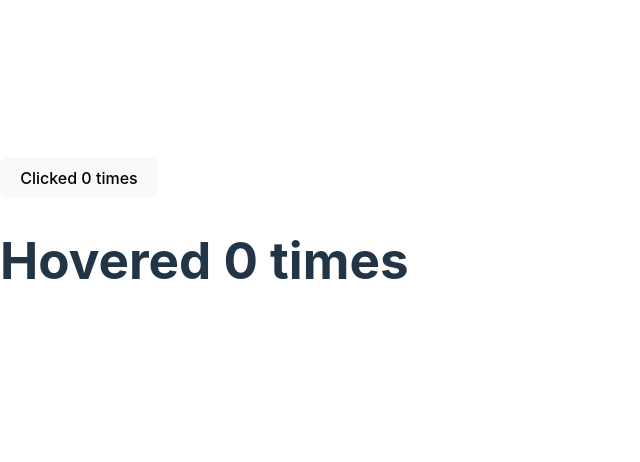
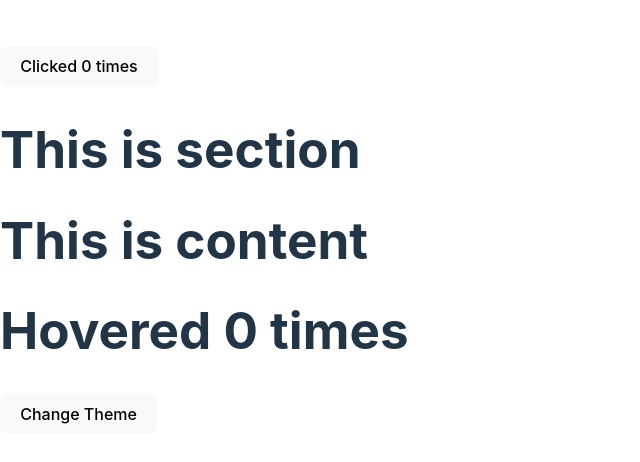
Before and after one commit to saiem-jatri/React-render-props, a React (Vite) app: page / in a window 1280 px wide. Shown: the part 160-622 px from the top of the page, without its empty margins (0-640 px from the left). Built offline with nearby package versions, Linux system fonts and the light colour scheme.

Commit message:
context added to hovercounter

```diff
--- a/src/App.jsx
+++ b/src/App.jsx
@@ -1,22 +1,37 @@
+import React from 'react';
 import ClickCounter from './components/ClickCounter';
 import Counter from './components/Counter';
-import HoverCounter from './components/HoverCounter';
+import ThemeContext from './contexts/themeContext.jsx';
+import Section from './components/Section.jsx';
+export default class App extends React.Component {
+    state = {
+        theme: 'light',
+        switchTheme: () => {
+            this.setState(({ theme }) => {
+                if (theme === 'dark') {
+                    return {
+                        theme: 'light',
+                    };
+                }
+                return {
+                    theme: 'dark',
+                };
+            });
+        },
+    }
 
-function App() {
-    return (
-        <div className="app">
+    render(){
+        return (
+            <div className="app">
             <Counter>
                 {(counter, incrementCount) => (
                     <ClickCounter count={counter} incrementCount={incrementCount} />
                 )}
             </Counter>
-            <Counter>
-                {(counter, incrementCount) => (
-                    <HoverCounter count={counter} incrementCount={incrementCount} />
-                )}
-            </Counter>
+            <ThemeContext.Provider value={this.state}>
+                <Section/>
+            </ThemeContext.Provider>
         </div>
-    );
+        )
+    }
 }
-
-export default App;
--- /dev/null
+++ b/src/components/Content.jsx
@@ -0,0 +1,25 @@
+import { useContext } from "react";
+import themeContext from "../contexts/themeContext";
+import Counter from './Counter'
+import HoverCounter from "./HoverCounter";
+
+export default function Content(){
+    const context = useContext(themeContext);
+    const { theme, switchTheme} = context;
+
+    return(
+        <div>
+            <h1>This is content</h1>
+            <Counter>
+                {(counter, incrementCount)=> (
+                    <HoverCounter
+                    count={counter}
+                    incrementCount={incrementCount}
+                    theme={theme}
+                    switchTheme={switchTheme}
+                    />
+                )}
+            </Counter>
+        </div>
+    );
+}
--- a/src/components/Counter.jsx
+++ b/src/components/Counter.jsx
@@ -4,11 +4,13 @@ class Counter extends React.Component {
     state = {
         count: 0,
     };
+
     incrementCount = () => {
         this.setState((prevState) => ({ count: prevState.count + 1 }));
     };
 
     render() {
+        // eslint-disable-next-line react/prop-types
         const { children } = this.props;
         const { count } = this.state;
         return children(count, this.incrementCount); //eta app.jsx e <Counter/> er moddhe pass hoy r tar moddhe ClickCounter r HoverCounter peye jay  props gula
--- a/src/components/HoverCounter.jsx
+++ b/src/components/HoverCounter.jsx
@@ -1,9 +1,16 @@
-import React from 'react';
+/* eslint-disable react/prop-types */
 
-export default function HoverCounter({ count, incrementCount }) {
+export default function HoverCounter({ count, incrementCount, theme, switchTheme }) {
+    const style = theme === 'dark' ? { backgroundColor: '#000000', color: '#ffffff' } : null;
+
     return (
         <div>
-            <h1 onMouseOver={incrementCount}>Hovered {count} times</h1>
+            <h1 onMouseOver={incrementCount} style={style}>
+                Hovered {count} times
+            </h1>
+            <button type="button" onClick={switchTheme}>
+                Change Theme
+            </button>
         </div>
     );
 }
--- /dev/null
+++ b/src/components/Section.jsx
@@ -0,0 +1,16 @@
+import Content from './Content.jsx'
+import React from 'react'
+
+export default class Section extends React.Component {
+    shouldComponentUpdate(){
+        return false
+    }
+    render(){
+        return(
+            <div>
+                <h1>This is section</h1>
+                <Content/>
+            </div>
+        )
+    }
+}
--- /dev/null
+++ b/src/contexts/themeContext.jsx
@@ -0,0 +1,5 @@
+import React from 'react'
+
+const themeContext = React.createContext()
+
+export default themeContext;
```
